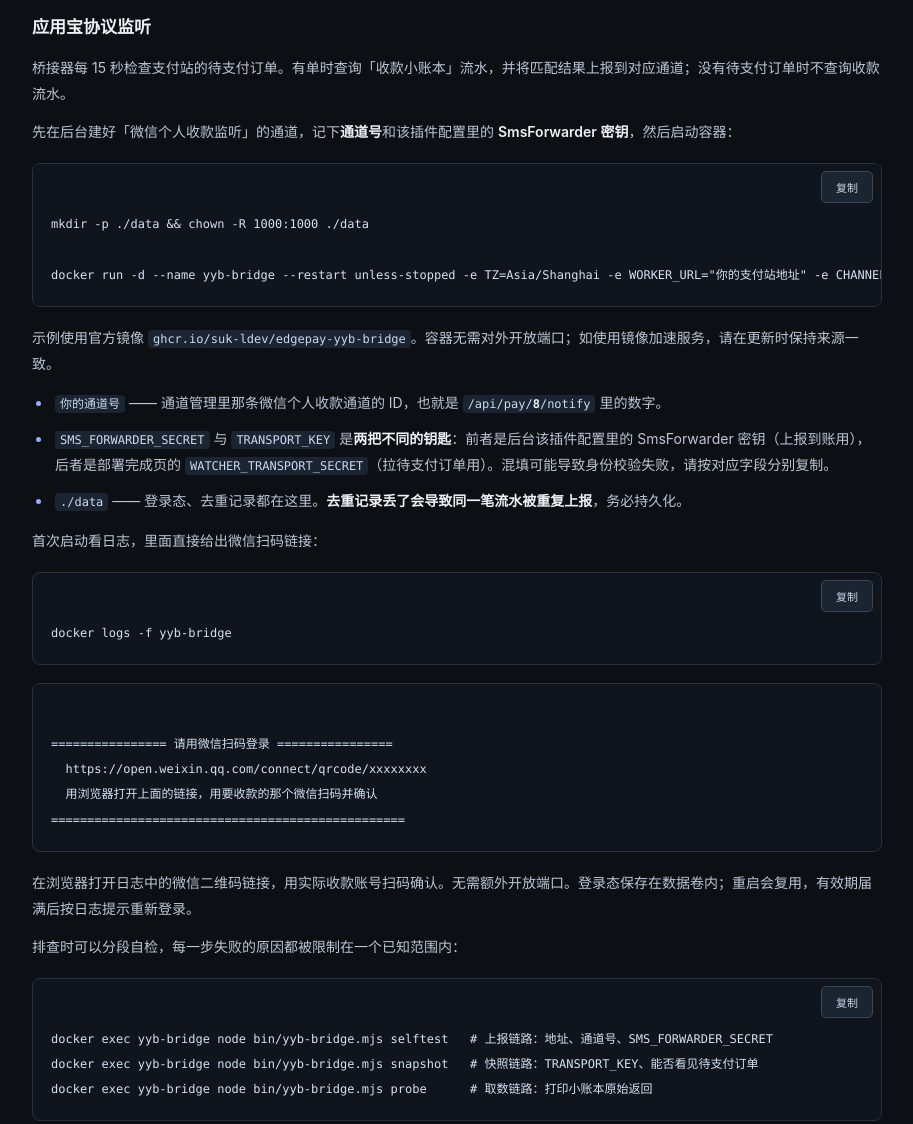
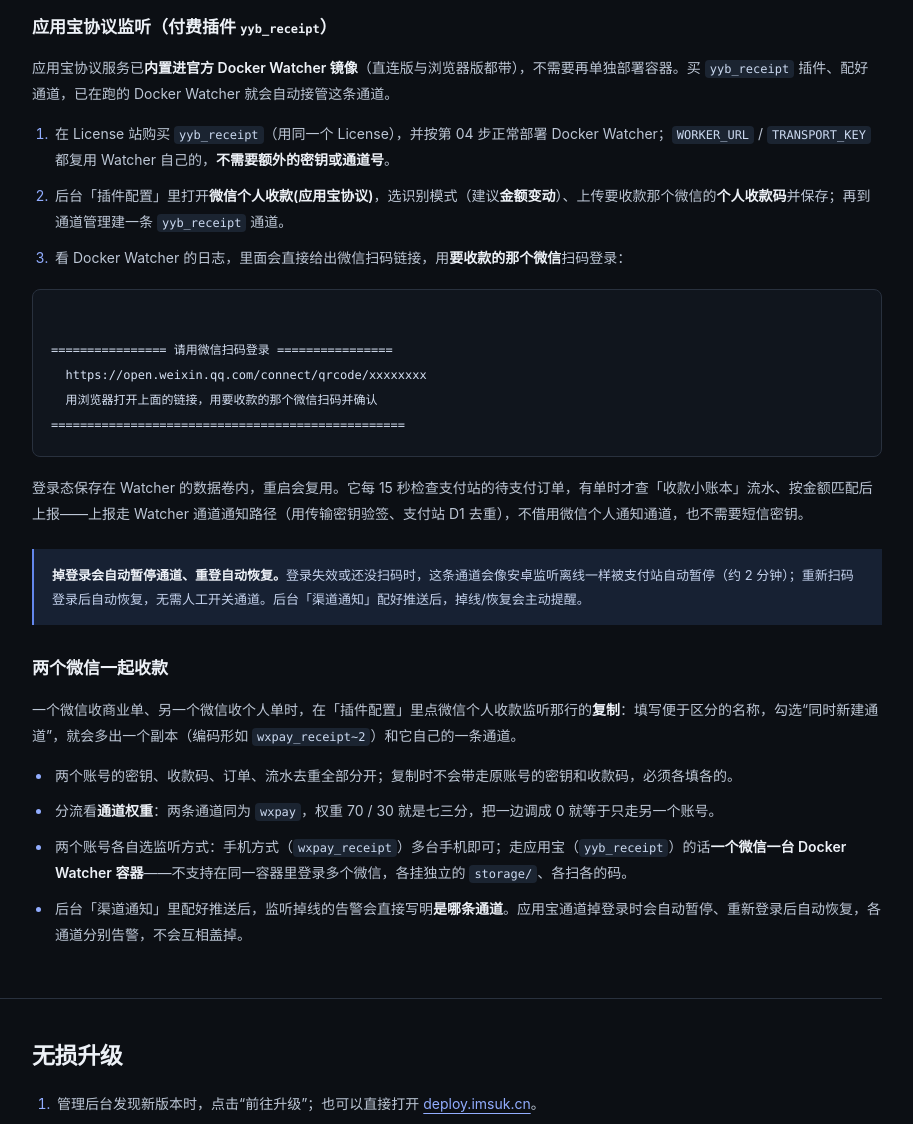
Before and after one commit to Suk-ldev/edgepay-deploy-wizard, a website: page public/guide.html in a window 1280 px wide. Shown: the part 7080-8204 px from the top of the page, without its empty margins (354-1267 px from the left). Drawn offline with Linux system fonts and the light colour scheme.

```diff
--- a/public/guide.html
+++ b/public/guide.html
@@ -114,38 +114,27 @@ docker compose logs -f --tail=100</code></pre>
 <div class="notice">App 里填的<strong>通道 ID</strong> 和 <strong>SmsForwarder 密钥</strong>必须和后台该插件配置完全一致，差一个空格都会被判为身份不符。密钥在支付后台“密钥管理”轮换后，手机端要同步改。</div>
 <p>也可以用第三方通知转发工具（如 SmsForwarder）：它们说同一套协议，把通知地址 <code>/api/pay/{通道ID}/notify</code> 和同一把密钥填进去即可，但需自行处理保活与掉线排查。</p>
 
-<h3>应用宝协议监听</h3>
-<p>桥接器每 15 秒检查支付站的待支付订单。有单时查询「收款小账本」流水，并将匹配结果上报到对应通道；没有待支付订单时不查询收款流水。</p>
-<p>先在后台建好「微信个人收款监听」的通道，记下<strong>通道号</strong>和该插件配置里的 <strong>SmsForwarder 密钥</strong>，然后启动容器：</p>
-<pre><button data-copy>复制</button><code>mkdir -p ./data &amp;&amp; chown -R 1000:1000 ./data
-
-docker run -d --name yyb-bridge --restart unless-stopped -e TZ=Asia/Shanghai -e WORKER_URL="你的支付站地址" -e CHANNEL_ID="你的通道号" -e SMS_FORWARDER_SECRET="后台该插件的SmsForwarder密钥" -e TRANSPORT_KEY="你的Watcher传输密钥" -v "$PWD/data":/app/var --security-opt no-new-privileges:true ghcr.io/suk-ldev/edgepay-yyb-bridge:latest</code></pre>
-<p>示例使用官方镜像 <code>ghcr.io/suk-ldev/edgepay-yyb-bridge</code>。容器无需对外开放端口；如使用镜像加速服务，请在更新时保持来源一致。</p>
-<ul class="fill-list">
-<li><code>你的通道号</code> —— 通道管理里那条微信个人收款通道的 ID，也就是 <code>/api/pay/<strong>8</strong>/notify</code> 里的数字。</li>
-<li><code>SMS_FORWARDER_SECRET</code> 与 <code>TRANSPORT_KEY</code> 是<strong>两把不同的钥匙</strong>：前者是后台该插件配置里的 SmsForwarder 密钥（上报到账用），后者是部署完成页的 <code>WATCHER_TRANSPORT_SECRET</code>（拉待支付订单用）。混填可能导致身份校验失败，请按对应字段分别复制。</li>
-<li><code>./data</code> —— 登录态、去重记录都在这里。<strong>去重记录丢了会导致同一笔流水被重复上报</strong>，务必持久化。</li>
-</ul>
-<p>首次启动看日志，里面直接给出微信扫码链接：</p>
-<pre><button data-copy>复制</button><code>docker logs -f yyb-bridge</code></pre>
+<h3>应用宝协议监听（付费插件 <code>yyb_receipt</code>）</h3>
+<p>应用宝协议服务已<strong>内置进官方 Docker Watcher 镜像</strong>（直连版与浏览器版都带），不需要再单独部署容器。买 <code>yyb_receipt</code> 插件、配好通道，已在跑的 Docker Watcher 就会自动接管这条通道。</p>
+<ol class="fill-list">
+<li>在 License 站购买 <code>yyb_receipt</code>（用同一个 License），并按第 04 步正常部署 Docker Watcher；<code>WORKER_URL</code> / <code>TRANSPORT_KEY</code> 都复用 Watcher 自己的，<strong>不需要额外的密钥或通道号</strong>。</li>
+<li>后台「插件配置」里打开<strong>微信个人收款(应用宝协议)</strong>，选识别模式（建议<strong>金额变动</strong>）、上传要收款那个微信的<strong>个人收款码</strong>并保存；再到通道管理建一条 <code>yyb_receipt</code> 通道。</li>
+<li>看 Docker Watcher 的日志，里面会直接给出微信扫码链接，用<strong>要收款的那个微信</strong>扫码登录：</li>
+</ol>
 <pre><code>================ 请用微信扫码登录 ================
   https://open.weixin.qq.com/connect/qrcode/xxxxxxxx
   用浏览器打开上面的链接，用要收款的那个微信扫码并确认
 =================================================</code></pre>
-<p>在浏览器打开日志中的微信二维码链接，用实际收款账号扫码确认。无需额外开放端口。登录态保存在数据卷内；重启会复用，有效期届满后按日志提示重新登录。</p>
-<p>排查时可以分段自检，每一步失败的原因都被限制在一个已知范围内：</p>
-<pre><button data-copy>复制</button><code>docker exec yyb-bridge node bin/yyb-bridge.mjs selftest   # 上报链路：地址、通道号、SMS_FORWARDER_SECRET
-docker exec yyb-bridge node bin/yyb-bridge.mjs snapshot   # 快照链路：TRANSPORT_KEY、能否看见待支付订单
-docker exec yyb-bridge node bin/yyb-bridge.mjs probe      # 取数链路：打印小账本原始返回</code></pre>
+<p>登录态保存在 Watcher 的数据卷内，重启会复用。它每 15 秒检查支付站的待支付订单，有单时才查「收款小账本」流水、按金额匹配后上报——上报走 Watcher 通道通知路径（用传输密钥验签、支付站 D1 去重），不借用微信个人通知通道，也不需要短信密钥。</p>
+<div class="notice"><strong>掉登录会自动暂停通道、重登自动恢复。</strong>登录失效或还没扫码时，这条通道会像安卓监听离线一样被支付站自动暂停（约 2 分钟）；重新扫码登录后自动恢复，无需人工开关通道。后台「渠道通知」配好推送后，掉线/恢复会主动提醒。</div>
 
 <h3>两个微信一起收款</h3>
 <p>一个微信收商业单、另一个微信收个人单时，在「插件配置」里点微信个人收款监听那行的<strong>复制</strong>：填写便于区分的名称，勾选“同时新建通道”，就会多出一个副本（编码形如 <code>wxpay_receipt~2</code>）和它自己的一条通道。</p>
 <ul class="fill-list">
 <li>两个账号的密钥、收款码、订单、流水去重全部分开；复制时不会带走原账号的密钥和收款码，必须各填各的。</li>
 <li>分流看<strong>通道权重</strong>：两条通道同为 <code>wxpay</code>，权重 70 / 30 就是七三分，把一边调成 0 就等于只走另一个账号。</li>
-<li>两个账号各自选监听方式：一个走手机、另一个走应用宝都可以。走应用宝的话<strong>一个微信一台容器</strong>：各自填自己的 <code>CHANNEL_ID</code>，再用 <code>-e PLUGIN_INSTANCE=1</code> 指定接管第几份配置（<code>0</code> 是默认配置，<code>1</code> 是第一份复制，插件列表里副本那行直接标着"配置 1"）。数据卷也要分开。</li>
-<li>桥接器<strong>只接管你指定的那一份</strong>，别的配置一概不碰。所以复制出副本后别忘了给它配监听端，否则那条通道的订单会一直挂到过期——真漏了的话，已在跑的那台桥接器会在日志里每半小时提醒一次。</li>
-<li>后台「渠道通知」里配好推送后，监听掉线的告警会直接写明<strong>是哪条通道、哪份配置</strong>（例如"#9 微信个人 · 个人号（配置 1）"），不用挨个进容器看日志。两个账号同时出事会各推一条，不会互相盖掉。</li>
+<li>两个账号各自选监听方式：手机方式（<code>wxpay_receipt</code>）多台手机即可；走应用宝（<code>yyb_receipt</code>）的话<strong>一个微信一台 Docker Watcher 容器</strong>——不支持在同一容器里登录多个微信，各挂独立的 <code>storage/</code>、各扫各的码。</li>
+<li>后台「渠道通知」里配好推送后，监听掉线的告警会直接写明<strong>是哪条通道</strong>。应用宝通道掉登录时会自动暂停、重新登录后自动恢复，各通道分别告警，不会互相盖掉。</li>
 </ul>
 </div></section>
 
--- a/wrangler.toml
+++ b/wrangler.toml
@@ -25,10 +25,10 @@ TEMPLATE_OWNER = "Suk-ldev"
 # COMMERCIAL_BUILD.json）。公开源码仓库不含付费插件，也构建不出可部署的 Worker。
 TEMPLATE_REPO = "edgepay-payment-dist"
 # 锁定的发行 commit，不跟分支自动漂移；升级发行版本时手动改这三个值。
-TEMPLATE_COMMIT_SHA = "54449dfc0c5b9d82cc3953bfc307abf49d1f1b52"
-TEMPLATE_VERSION = "2.1.10"
+TEMPLATE_COMMIT_SHA = "c7736cf792b58c7f285a83952513de3716ecc12b"
+TEMPLATE_VERSION = "2.1.12"
 # 构建清单的 SHA-256。清单内再记录每个产物文件的哈希，钉住它即锁住整次发行。
-TEMPLATE_MANIFEST_SHA256 = "8102d761e66b7848b558e4567bee23fa3e98c0d9ebd15e285b9d43d5616915a8"
+TEMPLATE_MANIFEST_SHA256 = "7705dc60565a12bd8855bace82943f9ad77ec94b711e736c1931da6af2750714"
 
 # 发行仓库是私有的，GITHUB_TOKEN 是部署前置条件（不是限额扩容项）：
 #   npx wrangler secret put GITHUB_TOKEN
```
